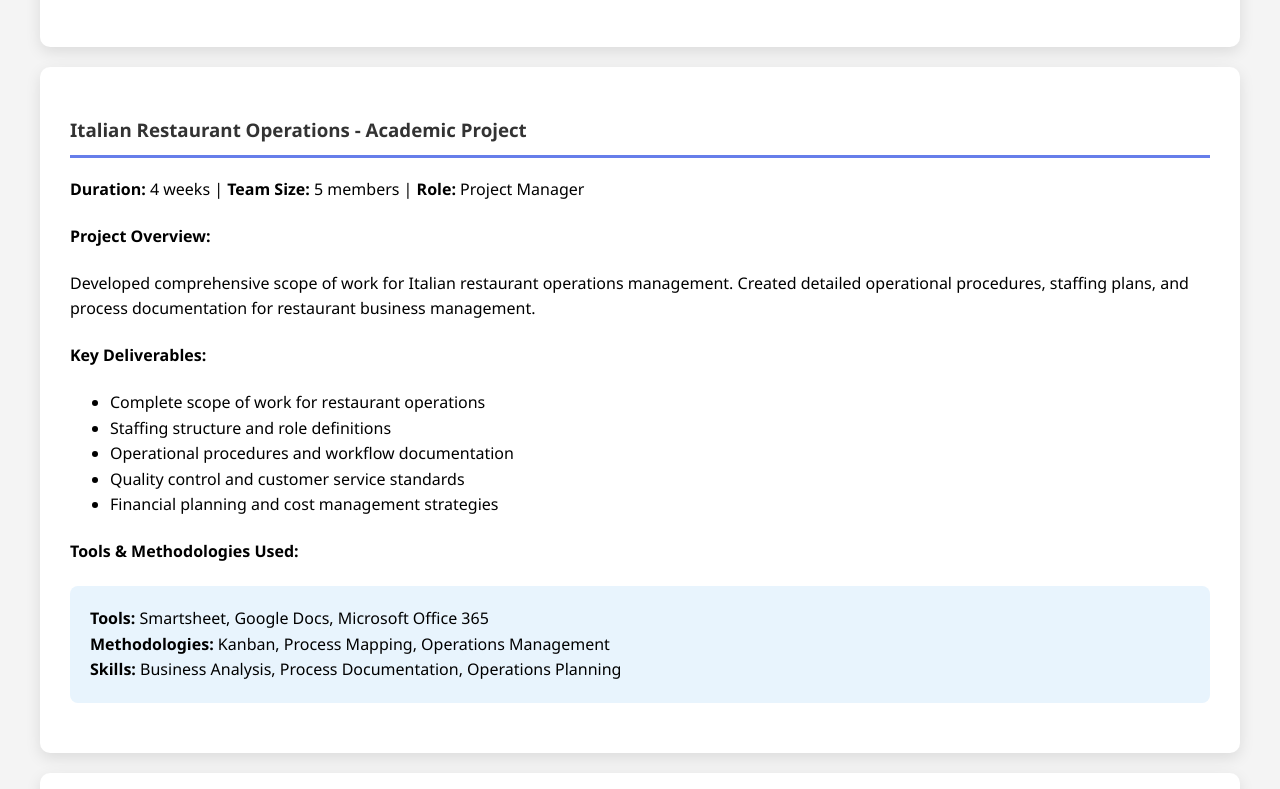
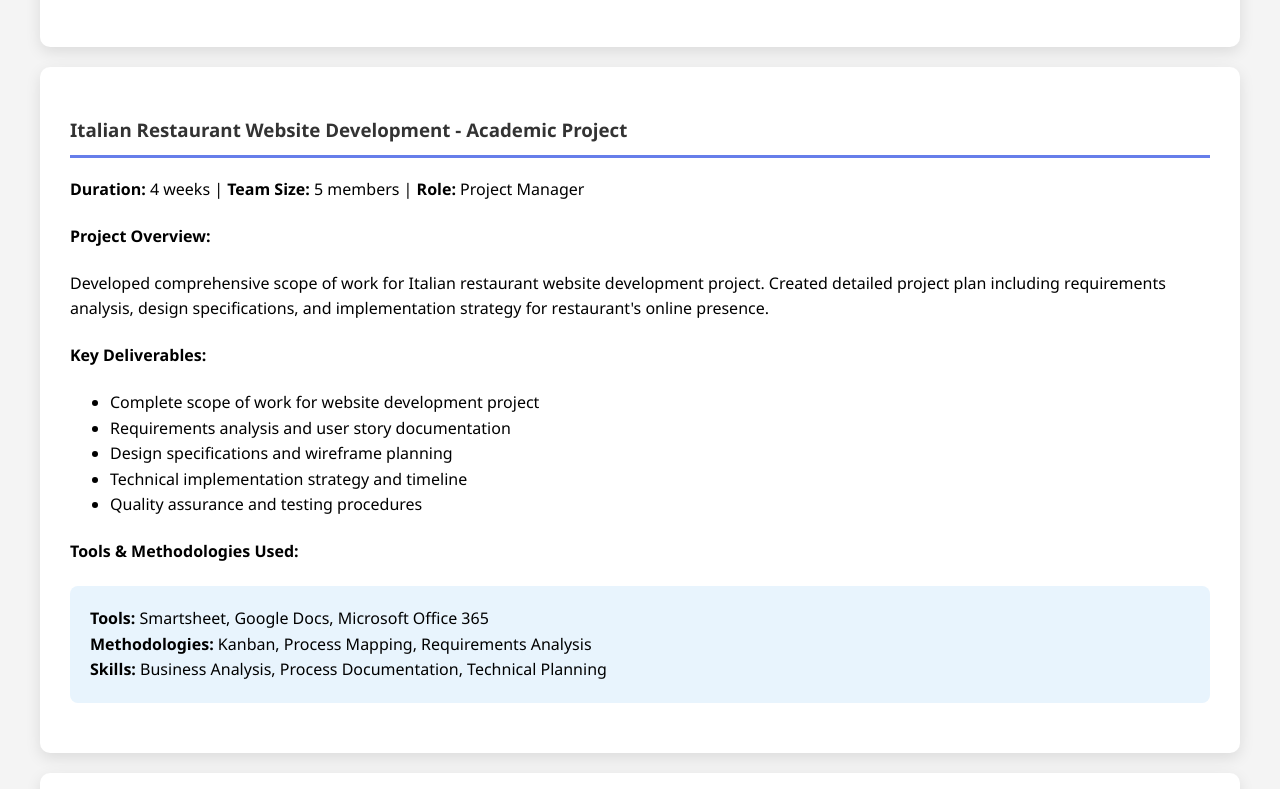
Before and after one commit to tatahab-tech/tatiana-portfolio, a plain HTML site: page portfolio.html in a window 1280 px wide. Shown: the part 1751-2540 px from the top of the page. Drawn offline with Linux system fonts and the light colour scheme.

Commit message:
Update Italian Restaurant project to Website Development

```diff
--- a/portfolio.html
+++ b/portfolio.html
@@ -108,25 +108,25 @@
         </div>
 
         <div class="project-card">
-            <h3 class="project-title">Italian Restaurant Operations - Academic Project</h3>
+            <h3 class="project-title">Italian Restaurant Website Development - Academic Project</h3>
             <p><strong>Duration:</strong> 4 weeks | <strong>Team Size:</strong> 5 members | <strong>Role:</strong> Project Manager</p>
             <h4>Project Overview:</h4>
-            <p>Developed comprehensive scope of work for Italian restaurant operations management. Created detailed operational procedures, staffing plans, and process documentation for restaurant business management.</p>
+            <p>Developed comprehensive scope of work for Italian restaurant website development project. Created detailed project plan including requirements analysis, design specifications, and implementation strategy for restaurant's online presence.</p>
 
             <h4>Key Deliverables:</h4>
             <ul>
-                <li>Complete scope of work for restaurant operations</li>
-                <li>Staffing structure and role definitions</li>
-                <li>Operational procedures and workflow documentation</li>
-                <li>Quality control and customer service standards</li>
-                <li>Financial planning and cost management strategies</li>
+                <li>Complete scope of work for website development project</li>
+                <li>Requirements analysis and user story documentation</li>
+                <li>Design specifications and wireframe planning</li>
+                <li>Technical implementation strategy and timeline</li>
+                <li>Quality assurance and testing procedures</li>
             </ul>
 
             <h4>Tools & Methodologies Used:</h4>
             <div class="skills">
                 <strong>Tools:</strong> Smartsheet, Google Docs, Microsoft Office 365<br>
-                <strong>Methodologies:</strong> Kanban, Process Mapping, Operations Management<br>
-                <strong>Skills:</strong> Business Analysis, Process Documentation, Operations Planning
+                <strong>Methodologies:</strong> Kanban, Process Mapping, Requirements Analysis<br>
+                <strong>Skills:</strong> Business Analysis, Process Documentation, Technical Planning
             </div>
         </div>
 
@@ -162,7 +162,7 @@
                 <ul>
                     <li><a href="https://tatahab-tech.github.io/tatiana-portfolio/project1_fundraiser_scope.pdf" target="_blank">📋 BC Fundraiser Scope of Work</a> - Academic project planning document demonstrating project charter, stakeholder analysis, and implementation strategy</li>
                     <li><a href="https://tatahab-tech.github.io/tatiana-portfolio/project2_wellness_festival.pdf" target="_blank">🏥 Community Wellness Festival 2025</a> - Comprehensive academic project plan showcasing work breakdown structure, risk management, and project lifecycle planning</li>
-                    <li><a href="https://tatahab-tech.github.io/tatiana-portfolio/project3_restaurant_operations.pdf" target="_blank">🍝 Italian Restaurant Operations SOW</a> - Academic scope of work document demonstrating business operations planning and process documentation</li>
+                    <li><a href="https://tatahab-tech.github.io/tatiana-portfolio/project3_restaurant_operations.pdf" target="_blank">🍝 Italian Restaurant Website Development SOW</a> - Academic scope of work document demonstrating website development project planning and technical requirements analysis</li>
                     <li><a href="https://tatahab-tech.github.io/tatiana-portfolio/project4_construction_management.pdf" target="_blank">🏗️ Deck Construction Project SOW</a> - Academic construction project scope demonstrating technical planning, resource allocation, and risk management</li>
                 </ul>
 
```
